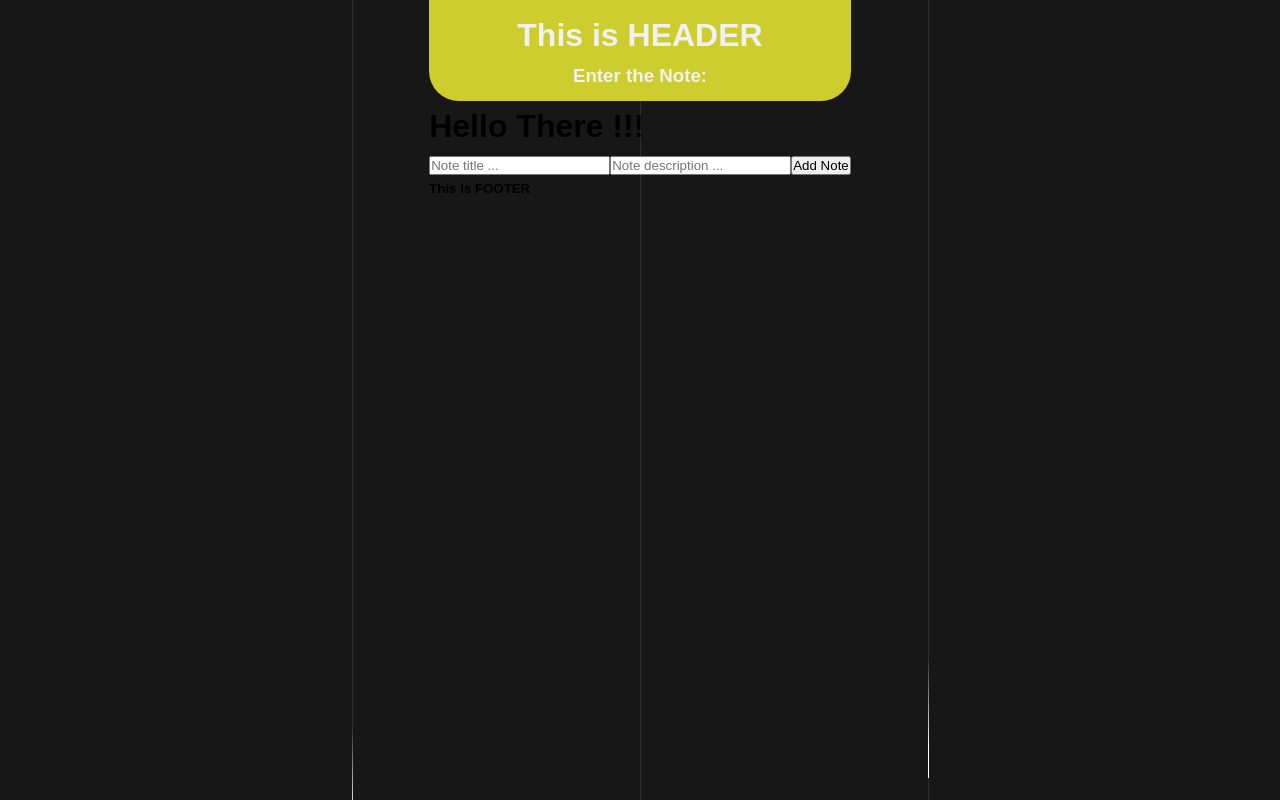
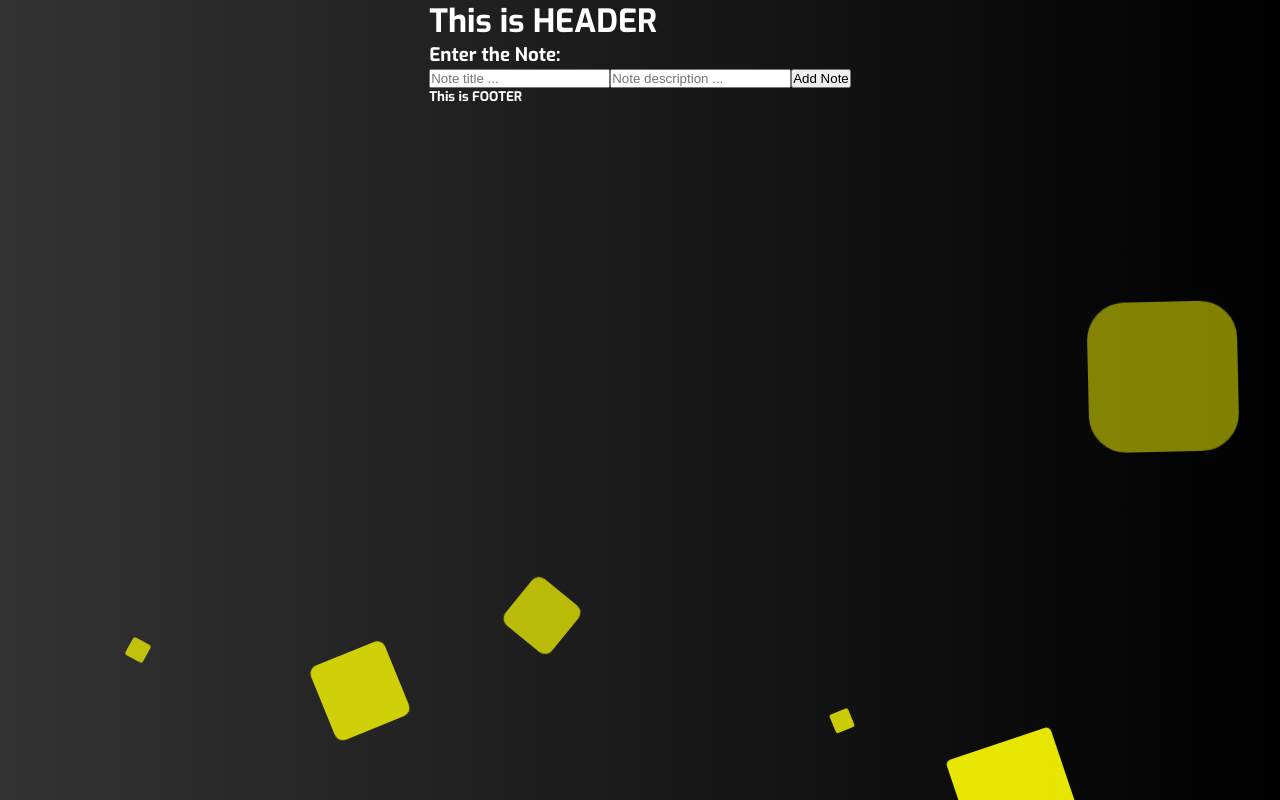
Before and after one commit to OmarMohmdSuleiman/myNotes, a React (Vite) app: page / in a window 1280 px wide. Built offline with nearby package versions, Linux system fonts and the light colour scheme.

Commit message:
Modify the background making moving yellow boxes with gradiant background

```diff
--- a/index.html
+++ b/index.html
@@ -7,11 +7,20 @@
         <title>MyNotes</title>
     </head>
     <body>
-        <div class="lines">
-            <div class="line"></div>
-            <div class="line"></div>
-            <div class="line"></div>
-          </div>
+        <div class="area" >
+            <ul class="circles">
+                    <li></li>
+                    <li></li>
+                    <li></li>
+                    <li></li>
+                    <li></li>
+                    <li></li>
+                    <li></li>
+                    <li></li>
+                    <li></li>
+                    <li></li>
+            </ul>
+    </div >
         <div id="root"></div>
         <script type="module" src="/src/index.jsx"></script>
     </body>
--- a/public/styles.css
+++ b/public/styles.css
@@ -1,97 +1,148 @@
-* {
+@import url('https://fonts.googleapis.com/css?family=Exo:400,700');
+
+*{
+    padding: 0;
     margin: 0;
-    padding: 0;
-    box-sizing: border-box !important;
+    box-sizing: border-box;
 }
 
-  html, body {
-    height: 100%;
-    margin: 0;
+body{
+    font-family: 'Exo', sans-serif;
 }
 
-  body {
 
-    display: table;
+
+
+
+.area {
+    background: #000000; /* Black */
+    background: -webkit-linear-gradient(to left, #000000, #333333); /* Black to Dark Grey (WebKit) */
+    background: linear-gradient(to left, #000000, #333333); /* Black to Dark Grey (Standard) */
+    width: 100%;
+    height: 100vh;
+}
+
+.circles{
+    position: absolute;
+    top: 0;
+    left: 0;
     width: 100%;
     height: 100%;
-    background-color: #171717;
-    color: #000;
-    line-height: 1.6;
-    position: relative;
-    font-family: sans-serif;
     overflow: hidden;
 }
 
-  .lines {
+.circles li{
     position: absolute;
-    top: 0;
-    left: 0;
-    right: 0;
-    height: 100%;
-    margin: auto;
-    width: 90vw;
+    display: block;
+    list-style: none;
+    width: 20px;
+    height: 20px;
+    background: yellow;
+    animation: animate 25s linear infinite;
+    bottom: -150px;
+
 }
 
-  .line {
-    position: absolute;
-    width: 1px;
-    height: 100%;
-    top: 0;
-    left: 50%;
-    background: rgba(255, 255, 255, 0.1);
-    overflow: hidden;
+.circles li:nth-child(1){
+    left: 25%;
+    width: 80px;
+    height: 80px;
+    animation-delay: 0s;
 }
 
-  .line::after {
-    content: '';
-    display: block;
-    position: absolute;
-    height: 15vh;
-    width: 100%;
-    top: -50%;
-    left: 0;
-    background: linear-gradient(to bottom, rgba(255, 255, 255, 0) 0%, #ffffff 75%, #ffffff 100%);
-    animation: drop 7s 0s infinite;
-    animation-fill-mode: forwards;
-    animation-timing-function: cubic-bezier(0.4, 0.26, 0, 0.97);
+
+.circles li:nth-child(2){
+    left: 10%;
+    width: 20px;
+    height: 20px;
+    animation-delay: 2s;
+    animation-duration: 12s;
 }
 
-  .line:nth-child(1) {
-    margin-left: -25%;
+.circles li:nth-child(3){
+    left: 70%;
+    width: 20px;
+    height: 20px;
+    animation-delay: 4s;
 }
 
-  .line:nth-child(1)::after {
-    animation-delay: 2s;
+.circles li:nth-child(4){
+    left: 40%;
+    width: 60px;
+    height: 60px;
+    animation-delay: 0s;
+    animation-duration: 18s;
 }
 
-  .line:nth-child(3) {
-    margin-left: 25%;
+.circles li:nth-child(5){
+    left: 65%;
+    width: 20px;
+    height: 20px;
+    animation-delay: 0s;
 }
 
-  .line:nth-child(3)::after {
-    animation-delay: 2.5s;
+.circles li:nth-child(6){
+    left: 75%;
+    width: 110px;
+    height: 110px;
+    animation-delay: 3s;
+}
+
+.circles li:nth-child(7){
+    left: 35%;
+    width: 150px;
+    height: 150px;
+    animation-delay: 7s;
+}
+
+.circles li:nth-child(8){
+    left: 50%;
+    width: 25px;
+    height: 25px;
+    animation-delay: 15s;
+    animation-duration: 45s;
+}
+
+.circles li:nth-child(9){
+    left: 20%;
+    width: 15px;
+    height: 15px;
+    animation-delay: 2s;
+    animation-duration: 35s;
+}
+
+.circles li:nth-child(10){
+    left: 85%;
+    width: 150px;
+    height: 150px;
+    animation-delay: 0s;
+    animation-duration: 11s;
 }
 #root{
+    color: white;
+    position: absolute;
+    z-index: 11;
+    top: 0;
     display: flex;
     justify-content: center;
     align-items: center;
+    width: 100%;
+    }
+
+
+
+@keyframes animate {
+
+    0%{
+        transform: translateY(0) rotate(0deg);
+        opacity: 1;
+        border-radius: 0;
+    }
+
+    100%{
+        transform: translateY(-1000px) rotate(720deg);
+        opacity: 0;
+        border-radius: 50%;
+    }
 
 }
-  #header{
-  position: sticky;
-  top: 0;
-  padding: 10px 16px;
-  background: rgb(205, 205, 47);
-  color: #f1f1f1;
-  border-radius: 0px 0px 30px 30px;
-  text-align: center;
-  }
-
-  @keyframes drop {
-    0% {
-      top: -50%;
-    }
-    100% {
-      top: 110%;
-    }
-  }
--- a/src/components/App.jsx
+++ b/src/components/App.jsx
@@ -22,7 +22,6 @@
 
     return (<div>
     <Header />
-    <h1>Hello There !!!</h1>
     <Form onAdd={CreateNote} />
     {notes.map((noteItem,index) => {
         return (
--- a/src/components/Form.jsx
+++ b/src/components/Form.jsx
@@ -22,10 +22,10 @@
 
     }
     return (
-        <div>
+        <div className="insert-box">
             <form>
-                <input name="title" value={note.title} onChange={handleChange} placeholder="Note title ..."></input>
-                <input name="content" value={note.content} onChange={handleChange} placeholder="Note description ..."></input>
+                <input className="input-box" name="title" value={note.title} onChange={handleChange} placeholder="Note title ..."></input>
+                <input className="input-box" name="content" value={note.content} onChange={handleChange} placeholder="Note description ..."></input>
                 <button onClick={AddNote}>Add Note</button>
             </form>
         </div>
```
Lines whose indentation alone changed are shown as unchanged.
